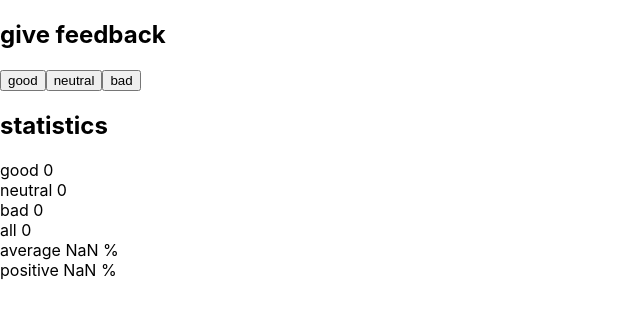
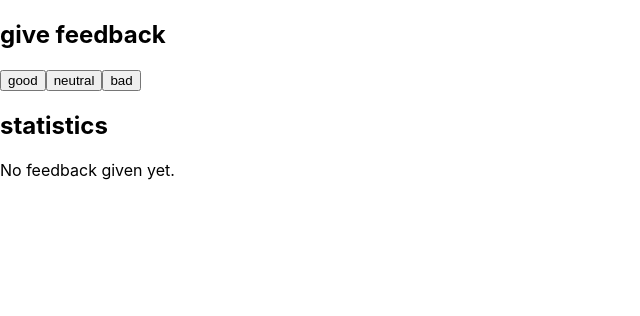
Before and after one commit to marekzelinka/unicafe, a React (Create React App) app: page / in a window 1280 px wide. Shown: the top 316 px of the page, without its empty margins (0-640 px from the left). Built offline with nearby package versions, Linux system fonts and the light colour scheme.

Commit message:
finish step 4

```diff
--- a/src/App.js
+++ b/src/App.js
@@ -4,6 +4,10 @@ const Statistics = ({ good, neutral, bad }) => {
   const all = good + neutral + bad
   const average = (good - bad) / all
   const positive = (good / all) * 100
+
+  if (all === 0) {
+    return <div>No feedback given yet.</div>
+  }
 
   return (
     <div>
@@ -21,9 +25,6 @@ const App = () => {
   const [good, setGood] = useState(0)
   const [neutral, setNeutral] = useState(0)
   const [bad, setBad] = useState(0)
-  const all = good + neutral + bad
-  const average = (good - bad) / all
-  const positive = (good / all) * 100
 
   return (
     <div>
```
